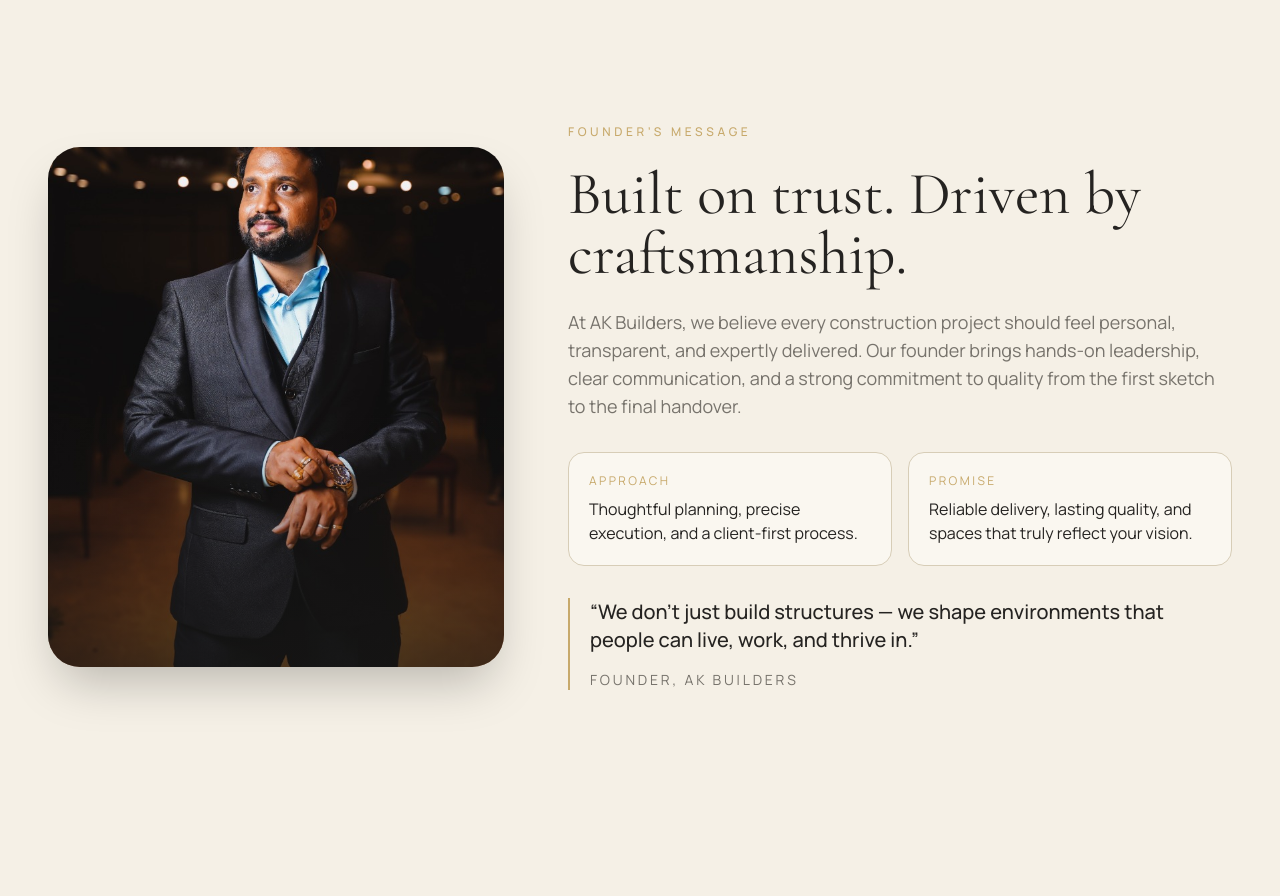
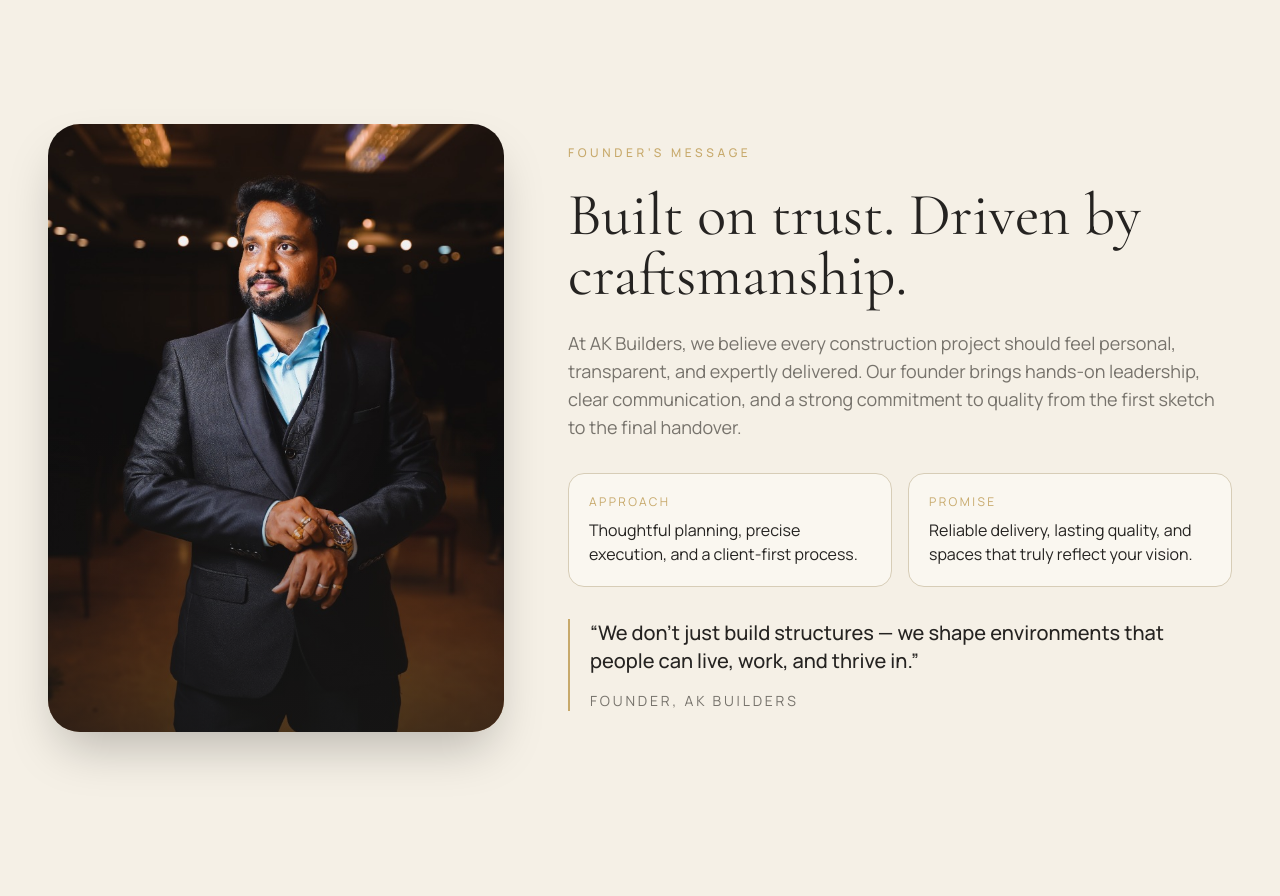
Before and after one commit to webxzeropoints-devs/AK-Builders, a React (Vite) app: page / in a window 1280 px wide. Shown: the part 1660-2556 px from the top of the page. Built offline with nearby package versions, Linux system fonts and the light colour scheme; grey boxes are pictures that could not be loaded.

Commit message:
Fix founder photo aspect ratio and alignment

```diff
--- a/src/components/FounderSection.jsx
+++ b/src/components/FounderSection.jsx
@@ -17,7 +17,7 @@
               <img
                 src="/images/founder.jpg"
                 alt="Founder portrait - AK Builders"
-                className="w-full h-[520px] object-cover"
+                className="w-full aspect-[3/4] object-cover object-top"
               />
               <div className="absolute inset-0 bg-gradient-to-t from-[#171716]/60 via-transparent to-transparent" />
             </div>
```
